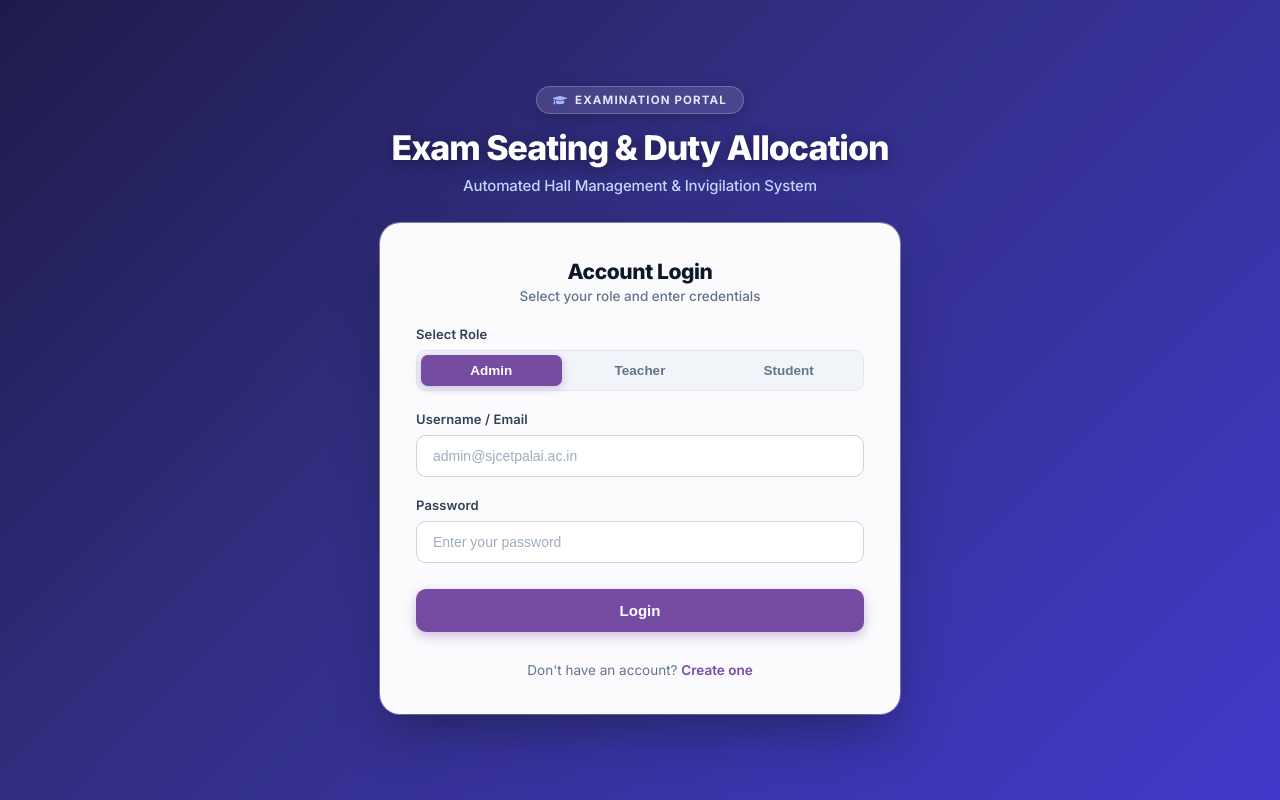
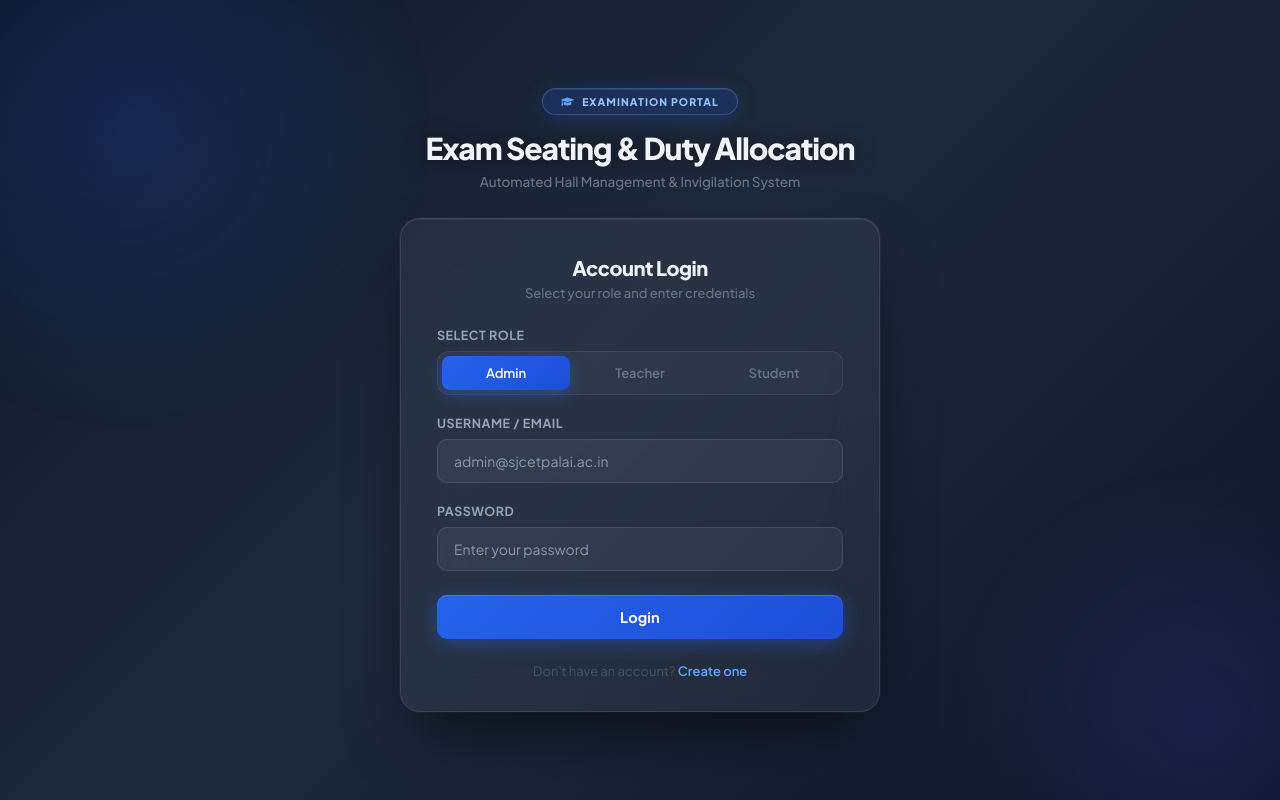
Before and after one commit to Arjunsanthoshen/Exam-Seating-And-Duty-Allocation, a React (Create React App) app in the folder frontend/: page /login in a window 1280 px wide. Built offline with nearby package versions, Linux system fonts and the light colour scheme; no server answers.

Commit message:
login page

```diff
--- a/frontend/src/pages/Login.css
+++ b/frontend/src/pages/Login.css
@@ -1,120 +1,194 @@
-@import url('https://fonts.googleapis.com/css2?family=Inter:wght@400;500;600;700&display=swap');
+/* ==========================================================================
+   LOGIN PAGE — GLASSMORPHIC DARK THEME
+   Matches the admin/student/teacher portal aesthetic exactly:
+   · Dark slate background  (#0f172a → #1e293b)
+   · Blue accent palette    (#2563eb, #3b82f6, #60a5fa)
+   · Glass card             rgba white + backdrop-filter blur
+   · Font: Plus Jakarta Sans / Inter
+   ========================================================================== */
 
-* {
+@import url('https://fonts.googleapis.com/css2?family=Plus+Jakarta+Sans:wght@400;500;600;700;800;900&display=swap');
+
+/* ─── Reset inside login wrapper ─────────────────────────────── */
+.login-wrapper *,
+.login-wrapper *::before,
+.login-wrapper *::after {
   box-sizing: border-box;
   margin: 0;
   padding: 0;
 }
 
+/* ─── Full-screen background — matches dashboard-container ────── */
 .login-wrapper {
   min-height: 100vh;
   width: 100%;
   display: flex;
   justify-content: center;
   align-items: center;
-  background: linear-gradient(135deg, #1e1b4b 0%, #312e81 40%, #4338ca 100%);
-  font-family: 'Inter', -apple-system, BlinkMacSystemFont, 'Segoe UI', Roboto, sans-serif;
+  background: linear-gradient(135deg, #0f172a 0%, #1e293b 45%, #0f172a 100%);
+  font-family: 'Plus Jakarta Sans', 'Inter', -apple-system, BlinkMacSystemFont,
+    'Segoe UI', Roboto, sans-serif;
   padding: 36px 20px;
+  position: relative;
+  overflow: hidden;
 }
 
+/* ─── Ambient background orbs for depth ─────────────────────── */
+.login-wrapper::before,
+.login-wrapper::after {
+  content: '';
+  position: fixed;
+  border-radius: 50%;
+  pointer-events: none;
+  z-index: 0;
+}
+
+.login-wrapper::before {
+  width: 600px;
+  height: 600px;
+  background: radial-gradient(circle, rgba(37, 99, 235, 0.18) 0%, transparent 70%);
+  top: -180px;
+  left: -180px;
+  animation: orbFloat 14s ease-in-out infinite alternate;
+}
+
+.login-wrapper::after {
+  width: 500px;
+  height: 500px;
+  background: radial-gradient(circle, rgba(79, 70, 229, 0.15) 0%, transparent 70%);
+  bottom: -160px;
+  right: -160px;
+  animation: orbFloat 10s ease-in-out infinite alternate-reverse;
+}
+
+@keyframes orbFloat {
+  from { transform: translate(0, 0) scale(1); }
+  to   { transform: translate(30px, 20px) scale(1.08); }
+}
+
+/* ─── Container (stacks header + card) ──────────────────────── */
 .login-container {
   display: flex;
   flex-direction: column;
   align-items: center;
   width: 100%;
-  max-width: 520px;
+  max-width: 480px;
+  position: relative;
+  z-index: 1;
 }
 
+/* ─── Brand / header above the card ─────────────────────────── */
 .login-outside-header {
   text-align: center;
   margin-bottom: 28px;
   display: flex;
   flex-direction: column;
   align-items: center;
+  animation: fadeSlideDown 0.55s cubic-bezier(0.22, 1, 0.36, 1) both;
+}
+
+@keyframes fadeSlideDown {
+  from { opacity: 0; transform: translateY(-18px); }
+  to   { opacity: 1; transform: translateY(0); }
 }
 
 .brand-badge-outer {
   display: inline-flex;
   align-items: center;
   gap: 8px;
-  background: rgba(255, 255, 255, 0.12);
-  backdrop-filter: blur(10px);
-  color: #e0e7ff;
-  padding: 6px 16px;
+  background: rgba(37, 99, 235, 0.18);
+  backdrop-filter: blur(12px);
+  -webkit-backdrop-filter: blur(12px);
+  color: #93c5fd;
+  padding: 6px 18px;
   border-radius: 999px;
-  font-size: 11.5px;
-  font-weight: 700;
+  font-size: 10.5px;
+  font-weight: 800;
   letter-spacing: 0.1em;
-  margin-bottom: 14px;
-  border: 1px solid rgba(255, 255, 255, 0.22);
-  box-shadow: 0 4px 15px rgba(0, 0, 0, 0.2);
+  text-transform: uppercase;
+  margin-bottom: 16px;
+  border: 1px solid rgba(96, 165, 250, 0.3);
+  box-shadow: 0 4px 20px rgba(37, 99, 235, 0.25), inset 0 1px 0 rgba(255, 255, 255, 0.08);
 }
 
 .brand-badge-icon {
-  font-size: 14px;
-  color: #a5b4fc;
+  font-size: 13px;
+  color: #60a5fa;
 }
 
 .login-main-title {
-  font-size: 34px;
+  font-size: 30px;
   font-weight: 900;
-  color: #ffffff;
+  color: #f1f5f9;
   margin-bottom: 8px;
-  letter-spacing: -0.03em;
+  letter-spacing: -0.035em;
   line-height: 1.15;
-  text-shadow: 0 3px 15px rgba(0, 0, 0, 0.4);
-  text-align: center;
+  text-shadow: 0 2px 20px rgba(0, 0, 0, 0.5);
 }
 
 .login-main-subtitle {
-  font-size: 15px;
-  color: #c7d2fe;
+  font-size: 13.5px;
+  color: #64748b;
   font-weight: 500;
-  letter-spacing: -0.01em;
-  text-align: center;
+  letter-spacing: -0.005em;
 }
 
+/* ─── Glass card ─────────────────────────────────────────────── */
 .login-card {
-  background: rgba(255, 255, 255, 0.98);
-  backdrop-filter: blur(16px);
   width: 100%;
-  padding: 36px 36px;
+  padding: 36px 36px 32px;
   border-radius: 20px;
-  box-shadow: 0 25px 50px -12px rgba(15, 23, 42, 0.5), 0 0 0 1px rgba(255, 255, 255, 0.4);
-  transition: transform 0.2s ease;
+  background: rgba(255, 255, 255, 0.05);
+  backdrop-filter: blur(24px);
+  -webkit-backdrop-filter: blur(24px);
+  border: 1px solid rgba(255, 255, 255, 0.1);
+  box-shadow:
+    0 32px 64px -16px rgba(0, 0, 0, 0.6),
+    0 0 0 1px rgba(255, 255, 255, 0.04),
+    inset 0 1px 0 rgba(255, 255, 255, 0.07);
+  animation: fadeSlideUp 0.6s cubic-bezier(0.22, 1, 0.36, 1) 0.1s both;
 }
 
+@keyframes fadeSlideUp {
+  from { opacity: 0; transform: translateY(20px); }
+  to   { opacity: 1; transform: translateY(0); }
+}
+
+/* ─── Card header ────────────────────────────────────────────── */
 .login-card-header {
   text-align: center;
-  margin-bottom: 22px;
+  margin-bottom: 26px;
 }
 
 .login-card-header h2 {
-  font-size: 21px;
+  font-size: 20px;
   font-weight: 800;
-  color: #0f172a;
-  margin-bottom: 4px;
-  letter-spacing: -0.02em;
+  color: #f1f5f9;
+  margin-bottom: 5px;
+  letter-spacing: -0.025em;
 }
 
 .login-card-header p {
-  font-size: 13.5px;
+  font-size: 13px;
   color: #64748b;
   font-weight: 500;
 }
 
+/* ─── Error alert ────────────────────────────────────────────── */
 .login-error-alert {
-  background: #fee2e2;
-  border: 1px solid #fca5a5;
-  color: #b91c1c;
+  background: rgba(239, 68, 68, 0.12);
+  border: 1px solid rgba(239, 68, 68, 0.3);
+  color: #fca5a5;
   padding: 12px 16px;
   border-radius: 10px;
-  font-size: 13.5px;
+  font-size: 13px;
   font-weight: 500;
   margin-bottom: 20px;
   text-align: center;
+  backdrop-filter: blur(8px);
 }
 
+/* ─── Form layout ────────────────────────────────────────────── */
 .login-form {
   display: flex;
   flex-direction: column;
@@ -129,103 +203,152 @@
 }
 
 .form-group label {
-  font-size: 13px;
-  font-weight: 600;
-  color: #334155;
-  letter-spacing: 0.01em;
+  font-size: 12.5px;
+  font-weight: 700;
+  color: #94a3b8;
+  letter-spacing: 0.04em;
+  text-transform: uppercase;
 }
 
-/* Role Selector Pills */
+/* ─── Role selector pills ────────────────────────────────────── */
 .role-selector-pills {
   display: flex;
-  gap: 8px;
-  background: #f1f5f9;
+  gap: 6px;
+  background: rgba(255, 255, 255, 0.03);
   padding: 4px;
-  border-radius: 10px;
-  border: 1px solid #e2e8f0;
+  border-radius: 12px;
+  border: 1px solid rgba(255, 255, 255, 0.08);
 }
 
 .role-pill {
   flex: 1;
-  padding: 8px 12px;
+  padding: 9px 12px;
   border: none;
   background: transparent;
   color: #64748b;
-  font-size: 13.5px;
+  font-size: 13px;
   font-weight: 600;
-  border-radius: 7px;
+  border-radius: 8px;
   cursor: pointer;
   transition: all 0.2s ease;
+  font-family: inherit;
 }
 
 .role-pill:hover {
-  color: #1e293b;
+  color: #cbd5e1;
+  background: rgba(255, 255, 255, 0.05);
 }
 
 .role-pill.active {
-  background: #764ba2;
+  background: linear-gradient(135deg, #2563eb 0%, #1d4ed8 100%);
   color: #ffffff;
-  box-shadow: 0 2px 8px rgba(118, 75, 162, 0.35);
+  box-shadow: 0 4px 16px rgba(37, 99, 235, 0.45);
 }
 
+/* ─── Text inputs ────────────────────────────────────────────── */
 .form-control {
   width: 100%;
   padding: 12px 16px;
-  border: 1.5px solid #cbd5e1;
+  border: 1px solid rgba(255, 255, 255, 0.1);
   border-radius: 10px;
   font-size: 14px;
-  color: #1e293b;
-  background-color: #ffffff;
+  font-family: inherit;
+  font-weight: 500;
+  color: #f1f5f9;
+  background: rgba(255, 255, 255, 0.05);
   transition: all 0.2s ease;
   outline: none;
 }
 
-.form-control:focus {
-  border-color: #764ba2;
-  box-shadow: 0 0 0 3.5px rgba(118, 75, 162, 0.18);
+.form-control::placeholder {
+  color: #475569;
+  font-weight: 400;
 }
 
+.form-control:hover {
+  border-color: rgba(96, 165, 250, 0.25);
+  background: rgba(255, 255, 255, 0.07);
+}
+
+.form-control:focus {
+  border-color: rgba(59, 130, 246, 0.6);
+  background: rgba(37, 99, 235, 0.08);
+  box-shadow: 0 0 0 3px rgba(37, 99, 235, 0.2);
+}
+
+/* Select-specific reset */
+.form-control option {
+  background: #1e293b;
+  color: #f1f5f9;
+}
+
+/* ─── Submit button ──────────────────────────────────────────── */
 .login-btn {
   width: 100%;
   padding: 13px;
-  background: #764ba2;
+  background: linear-gradient(135deg, #2563eb 0%, #1d4ed8 100%);
   color: white;
   border: none;
   border-radius: 10px;
-  font-size: 15px;
-  font-weight: 600;
+  font-size: 14.5px;
+  font-weight: 700;
+  font-family: inherit;
+  letter-spacing: 0.01em;
   cursor: pointer;
-  transition: all 0.2s ease;
-  margin-top: 6px;
-  box-shadow: 0 4px 12px rgba(118, 75, 162, 0.35);
+  transition: all 0.22s ease;
+  margin-top: 4px;
+  box-shadow: 0 4px 20px rgba(37, 99, 235, 0.45), inset 0 1px 0 rgba(255, 255, 255, 0.15);
+  position: relative;
+  overflow: hidden;
+}
+
+.login-btn::after {
+  content: '';
+  position: absolute;
+  inset: 0;
+  background: linear-gradient(rgba(255, 255, 255, 0.1), transparent);
+  opacity: 0;
+  transition: opacity 0.2s ease;
+  border-radius: inherit;
 }
 
 .login-btn:hover:not(:disabled) {
-  background: #60388a;
-  transform: translateY(-1px);
-  box-shadow: 0 6px 16px rgba(118, 75, 162, 0.4);
+  background: linear-gradient(135deg, #3b82f6 0%, #2563eb 100%);
+  transform: translateY(-2px);
+  box-shadow: 0 8px 28px rgba(37, 99, 235, 0.55);
+}
+
+.login-btn:hover:not(:disabled)::after {
+  opacity: 1;
+}
+
+.login-btn:active:not(:disabled) {
+  transform: translateY(0);
+  box-shadow: 0 3px 12px rgba(37, 99, 235, 0.4);
 }
 
 .login-btn:disabled {
-  opacity: 0.7;
+  opacity: 0.55;
   cursor: not-allowed;
+  transform: none;
 }
 
+/* ─── Signup link ────────────────────────────────────────────── */
 .signup-link {
   text-align: center;
-  margin-top: 10px;
-  font-size: 13.5px;
-  color: #64748b;
+  margin-top: 4px;
+  font-size: 13px;
+  color: #475569;
 }
 
 .create-account {
-  color: #764ba2;
+  color: #60a5fa;
   font-weight: 600;
   cursor: pointer;
   transition: color 0.2s ease;
 }
 
 .create-account:hover {
-  color: #532d7a;
+  color: #93c5fd;
   text-decoration: underline;
 }
```
Also changed, not shown: 1 other file (tests, documents, lock files or other folders).
